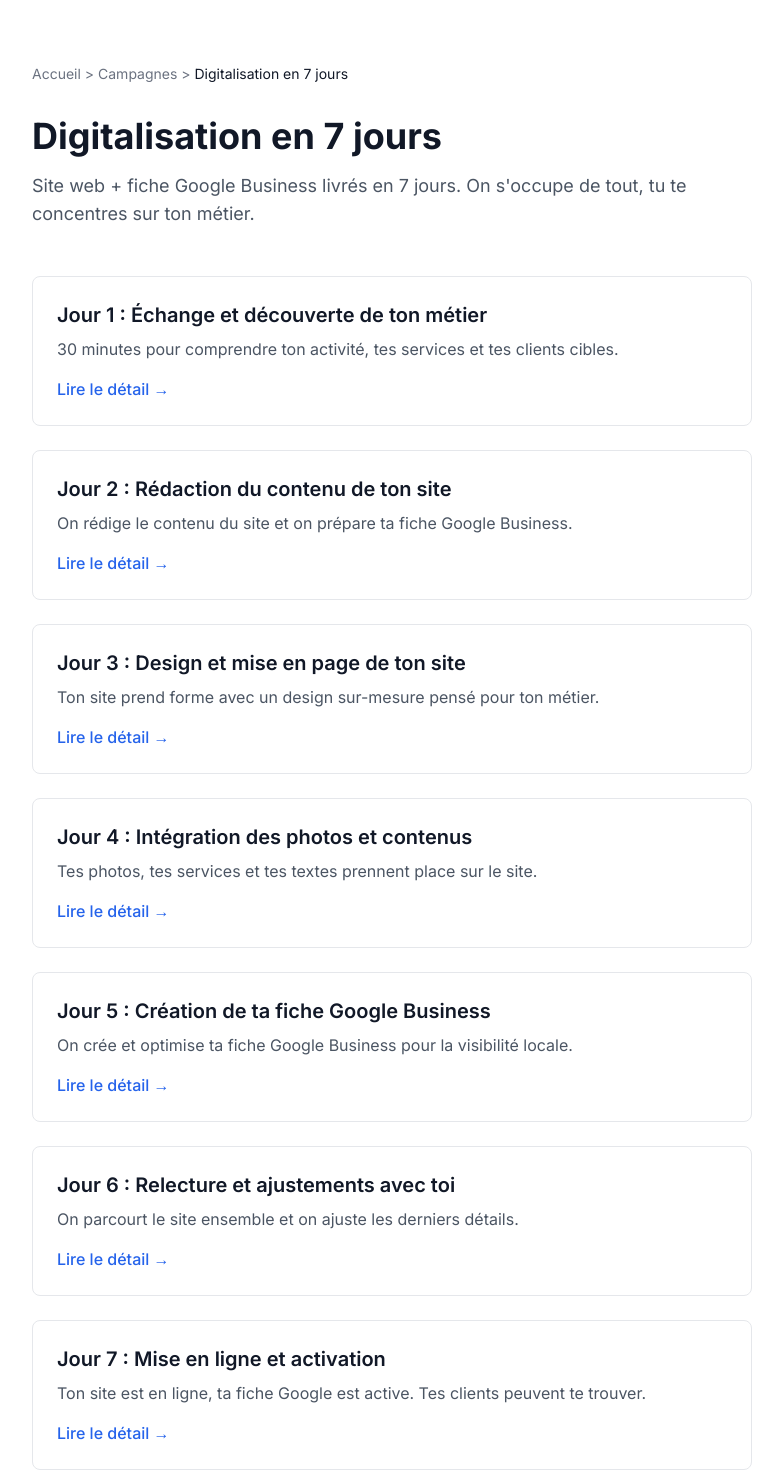
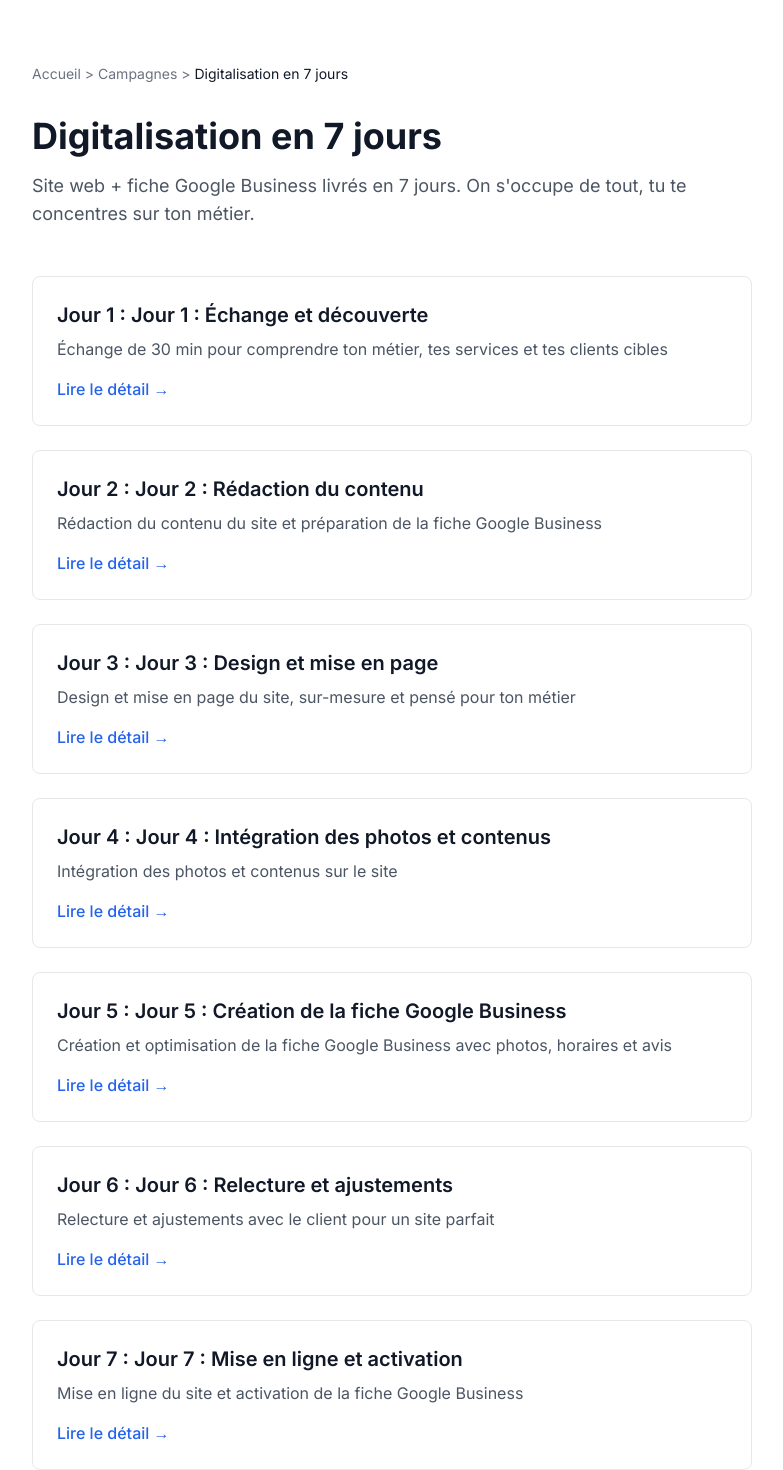
Before and after one commit to maellemolinier-hub/projet-site-pro, a Next.js app in the folder apps/web/: page /campagnes/digitalisation-en-7-jours in a window 1280 px wide. Shown: the top 1470 px of the page, without its empty margins (248-1031 px from the left). Built offline with nearby package versions, Linux system fonts and the light colour scheme.

Commit message:
fix(campaign): update data.ts with Nova's exact SEO values (slugs, titles, descriptions, dates)

```diff
--- a/apps/web/app/campagnes/digitalisation-en-7-jours/data.ts
+++ b/apps/web/app/campagnes/digitalisation-en-7-jours/data.ts
@@ -2,6 +2,7 @@ export type CampaignDay = {
   slug: string;
   dayNumber: number;
   title: string;
+  titleTag: string;
   summary: string;
   description: string;
   content: string;
@@ -11,91 +12,108 @@ export type CampaignDay = {
 
 export const campaignSlug = "digitalisation-en-7-jours";
 export const campaignTitle = "Digitalisation en 7 jours";
+export const campaignIndexTitle =
+  "Digitalisation en 7 jours — Site web + fiche Google | Cap Entreprendre France";
+export const campaignIndexDescription =
+  "Digitalisation en 7 jours : site web sur-mesure + fiche Google Business optimisée. Pour artisans et TPE à Grasse et en PACA. Coût unique, délai garanti.";
 export const baseUrl = "https://cap-entreprendre-france.fr";
 
 export const campaignDays: CampaignDay[] = [
   {
-    slug: "jour-1-echange",
+    slug: "jour-1-echange-et-decouverte",
     dayNumber: 1,
-    title: "Échange et découverte de ton métier",
-    summary: "30 minutes pour comprendre ton activité, tes services et tes clients cibles.",
+    title: "Jour 1 : Échange et découverte",
+    titleTag: "Jour 1 : Échange et découverte | Cap Entreprendre France",
+    summary:
+      "Échange de 30 min pour comprendre ton métier, tes services et tes clients cibles",
     description:
-      "Jour 1 : on échange 30 minutes pour comprendre ton métier, tes services et tes clients. Suivez notre campagne Digitalisation en 7 jours par Cap Entreprendre France, agence de communication à Grasse.",
+      "Jour 1 : on échange 30 min sur ton métier, tes services et tes clients cibles. Digitalisation en 7 jours par Cap Entreprendre France, agence à Grasse.",
     content:
       "On commence par un échange de 30 minutes. L'objectif : comprendre ton métier, tes services, tes clients cibles et ce qui te différencie. Pas de jargon, pas de questionnaire interminable. Juste une conversation pour qu'on sache exactement ce dont tu as besoin. Tu n'as pas besoin de comprendre le web. On s'en occupe.",
-    datePublished: "2026-09-14",
+    datePublished: "2026-09-14T08:00:00+02:00",
     ogImage: "/og-image.png",
   },
   {
-    slug: "jour-2-contenu",
+    slug: "jour-2-redaction-du-contenu",
     dayNumber: 2,
-    title: "Rédaction du contenu de ton site",
-    summary: "On rédige le contenu du site et on prépare ta fiche Google Business.",
+    title: "Jour 2 : Rédaction du contenu",
+    titleTag: "Jour 2 : Rédaction du contenu | Cap Entreprendre France",
+    summary:
+      "Rédaction du contenu du site et préparation de la fiche Google Business",
     description:
-      "Jour 2 : on rédige le contenu de ton site et on prépare ta fiche Google Business. Suivez notre campagne Digitalisation en 7 jours par Cap Entreprendre France, agence de communication à Grasse.",
+      "Jour 2 : rédaction du contenu de ton site et préparation de la fiche Google. Digitalisation en 7 jours par Cap Entreprendre France, agence à Grasse.",
     content:
       "On rédige le contenu de ton site : tes services, ton histoire, tes zones d'intervention. On prépare aussi le contenu de ta fiche Google Business : description, horaires, photos. Tout est pensé pour ton métier, pas un template générique. Tu valides, on ajuste.",
-    datePublished: "2026-09-15",
+    datePublished: "2026-09-15T08:00:00+02:00",
     ogImage: "/og-image.png",
   },
   {
-    slug: "jour-3-design",
+    slug: "jour-3-design-et-mise-en-page",
     dayNumber: 3,
-    title: "Design et mise en page de ton site",
-    summary: "Ton site prend forme avec un design sur-mesure pensé pour ton métier.",
+    title: "Jour 3 : Design et mise en page",
+    titleTag: "Jour 3 : Design et mise en page | Cap Entreprendre France",
+    summary:
+      "Design et mise en page du site, sur-mesure et pensé pour ton métier",
     description:
-      "Jour 3 : ton site prend forme avec un design sur-mesure pensé pour ton métier. Suivez notre campagne Digitalisation en 7 jours par Cap Entreprendre France, agence de communication à Grasse.",
+      "Jour 3 : design et mise en page du site sur-mesure, pensé pour ton métier. Digitalisation en 7 jours par Cap Entreprendre France, agence à Grasse.",
     content:
       "On passe au design. Ton site prend forme visuellement : couleurs, typographie, mise en page. Pas un template vite fait : un site qui reflète ton savoir-faire. On construit une identité visuelle qui te ressemble et qui parle à tes clients.",
-    datePublished: "2026-09-16",
+    datePublished: "2026-09-16T08:00:00+02:00",
     ogImage: "/og-image.png",
   },
   {
-    slug: "jour-4-integration",
+    slug: "jour-4-integration-photos-et-contenus",
     dayNumber: 4,
-    title: "Intégration des photos et contenus",
-    summary: "Tes photos, tes services et tes textes prennent place sur le site.",
+    title: "Jour 4 : Intégration des photos et contenus",
+    titleTag: "Jour 4 : Photos et contenus | Cap Entreprendre France",
+    summary: "Intégration des photos et contenus sur le site",
     description:
-      "Jour 4 : on intègre tes photos, tes services et tes textes sur le site. Suivez notre campagne Digitalisation en 7 jours par Cap Entreprendre France, agence de communication à Grasse.",
+      "Jour 4 : intégration des photos et contenus sur ton site sur-mesure. Digitalisation en 7 jours par Cap Entreprendre France, agence à Grasse.",
     content:
       "On intègre tout : tes photos, tes services, tes textes, ton formulaire de contact. Chaque élément est placé pour que tes clients trouvent rapidement l'information qu'ils cherchent. Le site devient concret, vivant, prêt à recevoir tes visiteurs.",
-    datePublished: "2026-09-17",
+    datePublished: "2026-09-17T08:00:00+02:00",
     ogImage: "/og-image.png",
   },
   {
-    slug: "jour-5-google-business",
+    slug: "jour-5-fiche-google-business",
     dayNumber: 5,
-    title: "Création de ta fiche Google Business",
-    summary: "On crée et optimise ta fiche Google Business pour la visibilité locale.",
+    title: "Jour 5 : Création de la fiche Google Business",
+    titleTag: "Jour 5 : Fiche Google Business | Cap Entreprendre France",
+    summary:
+      "Création et optimisation de la fiche Google Business avec photos, horaires et avis",
     description:
-      "Jour 5 : on crée et optimise ta fiche Google Business pour que tes clients te trouvent localement. Suivez notre campagne Digitalisation en 7 jours par Cap Entreprendre France, agence de communication à Grasse.",
+      "Jour 5 : création et optimisation de ta fiche Google Business avec photos, horaires et avis. Digitalisation en 7 jours par Cap Entreprendre France, Grasse.",
     content:
       "On crée ou optimise ta fiche Google Business. Photos, horaires, zone d'intervention, description de tes services, collecte d'avis clients. C'est la chose numéro un qui fait que tu apparaîs dans les recherches locales. Une fiche Google optimisée augmente ta visibilité de 70 %.",
-    datePublished: "2026-09-18",
+    datePublished: "2026-09-18T08:00:00+02:00",
     ogImage: "/og-image.png",
   },
   {
-    slug: "jour-6-relecture",
+    slug: "jour-6-relecture-et-ajustements",
     dayNumber: 6,
-    title: "Relecture et ajustements avec toi",
-    summary: "On parcourt le site ensemble et on ajuste les derniers détails.",
+    title: "Jour 6 : Relecture et ajustements",
+    titleTag: "Jour 6 : Relecture et ajustements | Cap Entreprendre France",
+    summary:
+      "Relecture et ajustements avec le client pour un site parfait",
     description:
-      "Jour 6 : on parcourt le site ensemble et on ajuste les derniers détails. Suivez notre campagne Digitalisation en 7 jours par Cap Entreprendre France, agence de communication à Grasse.",
+      "Jour 6 : relecture et ajustements avec toi, pour un site parfait avant la mise en ligne. Digitalisation en 7 jours par Cap Entreprendre France, Grasse.",
     content:
       "On parcourt le site ensemble. Tu regardes, tu commentes, on ajuste. C'est le moment des derniers détails : un texte à reformuler, une photo à repositionner, une information à ajouter. On s'assure que le site est exactement comme tu le veux avant la mise en ligne.",
-    datePublished: "2026-09-19",
+    datePublished: "2026-09-19T08:00:00+02:00",
     ogImage: "/og-image.png",
   },
   {
     slug: "jour-7-mise-en-ligne",
     dayNumber: 7,
-    title: "Mise en ligne et activation",
-    summary: "Ton site est en ligne, ta fiche Google est active. Tes clients peuvent te trouver.",
+    title: "Jour 7 : Mise en ligne et activation",
+    titleTag: "Jour 7 : Mise en ligne du site | Cap Entreprendre France",
+    summary:
+      "Mise en ligne du site et activation de la fiche Google Business",
     description:
-      "Jour 7 : ton site est en ligne, ta fiche Google est active. Tes clients peuvent te trouver. Suivez notre campagne Digitalisation en 7 jours par Cap Entreprendre France, agence de communication à Grasse.",
+      "Jour 7 : mise en ligne du site et activation de la fiche Google. Tu es en ligne, tes clients te trouvent. Digitalisation en 7 jours par Cap Entreprendre France.",
     content:
       "Le grand jour. On met ton site en ligne et on active ta fiche Google Business. Tes clients peuvent enfin te trouver en ligne. En 7 jours, tu passes d'invisible à trouvé. On s'est occupé de tout. Tu te concentres sur ton métier.",
-    datePublished: "2026-09-20",
+    datePublished: "2026-09-20T08:00:00+02:00",
     ogImage: "/og-image.png",
   },
 ];
```
